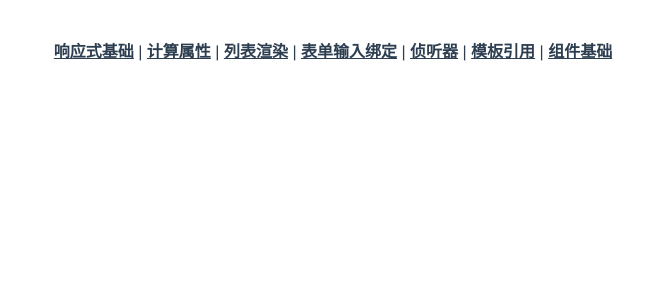
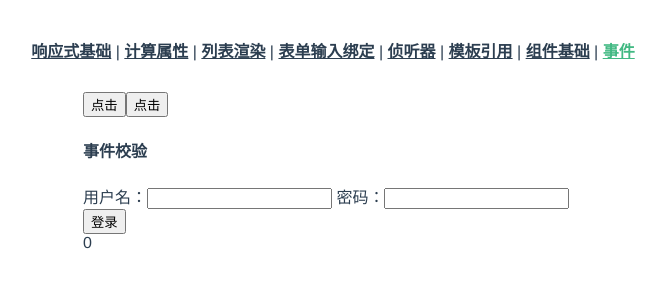
Before and after one commit to tuao525/my-demo-vue3, a Vue app: page /incidentView in a window 1280 px wide. Shown: the top 300 px of the page, without its empty margins (307-973 px from the left). Built offline with nearby package versions, Linux system fonts and the light colour scheme.

Commit message:
feat: 事件

```diff
--- a/src/App.vue
+++ b/src/App.vue
@@ -6,7 +6,8 @@
     <router-link to="/formInBind">表单输入绑定</router-link> |
     <router-link to="/watchDemo">侦听器</router-link> |
     <router-link to="/templeteReference">模板引用</router-link> |
-    <router-link to="/componentBasis">组件基础</router-link>
+    <router-link to="/componentBasis">组件基础</router-link> |
+    <router-link to="/incidentView">事件</router-link>
   </nav>
   <router-view/>
 </template>
--- a/src/router/index.js
+++ b/src/router/index.js
@@ -3,7 +3,7 @@
  * @email: 2250467773@qq.com
  * @Date: 2023-05-06 15:09:54
  * @LastEditors: Do not edit
- * @LastEditTime: 2023-11-14 15:58:15
+ * @LastEditTime: 2023-11-15 10:15:08
  */
 import { createRouter, createWebHistory } from 'vue-router'
 
@@ -42,6 +42,11 @@ const routes = [
     path: '/componentBasis',
     name: 'componentBasis',
     component: () => import('../views/ComponentBasis.vue')
+  },
+  {
+    path: '/incidentView',
+    name: 'incidentView',
+    component: () => import('../views/IncidentView.vue')
   }
 ]
 
--- /dev/null
+++ b/src/views/IncidentView.vue
@@ -0,0 +1,49 @@
+<!--
+ * @Author: 涂澳
+ * @email: 2250467773@qq.com
+ * @Date: 2023-11-09 10:55:32
+ * @LastEditors: Do not edit
+ * @LastEditTime: 2023-11-15 16:08:20
+-->
+<template>
+  <div class="home">
+    <div class="left">
+      <MyButton
+        @add-number="addNumber"
+        @click-me="console.log('click me')"
+        @submit-form="submitForm"
+      >
+    </MyButton>
+      {{ number }}
+    </div>
+  </div>
+</template>
+
+<script setup>
+import MyButton from './component/MyButton.vue'
+import { ref } from 'vue'
+const number = ref(0)
+
+const addNumber = (n) => {
+  number.value += n
+}
+
+const submitForm = (payload) => {
+  if (payload.userName === '' || payload.password === '') {
+    console.log('Submit failed: please input userName or password')
+    return
+  }
+  console.log(payload)
+}
+
+</script>
+<style lang="less">
+.home {
+  display: flex;
+  justify-content: center;
+}
+.left {
+  width: 500px;
+  text-align: left;
+}
+</style>
--- a/src/views/component/ComponentDemo.vue
+++ b/src/views/component/ComponentDemo.vue
@@ -3,7 +3,7 @@
  * @email: 2250467773@qq.com
  * @Date: 2023-11-09 10:55:25
  * @LastEditors: Do not edit
- * @LastEditTime: 2023-11-14 16:27:39
+ * @LastEditTime: 2023-11-15 10:05:48
 -->
 <template>
   <div class="home">
@@ -20,7 +20,20 @@
 <script setup>
 import { defineProps, defineEmits } from 'vue'
 // defineProps(['title'])
-const props = defineProps(['title', 'content', 'flag'])
+// const props = defineProps(['title', 'content', 'flag'])
+const props = defineProps({
+  title: {
+    type: String,
+    required: true
+  },
+  content: {
+    type: String
+  },
+  flag: {
+    type: Boolean,
+    default: false
+  }
+})
 // defineEmits(['addFontSize'])
 const emit = defineEmits(['addFontSize'])
 </script>
--- /dev/null
+++ b/src/views/component/MyButton.vue
@@ -0,0 +1,56 @@
+<!--
+ * @Author: 涂澳
+ * @email: 2250467773@qq.com
+ * @Date: 2023-11-09 10:55:25
+ * @LastEditors: Do not edit
+ * @LastEditTime: 2023-11-15 15:58:15
+-->
+<template>
+  <div class="home">
+    <div class="left">
+      <button @click="add">点击</button>
+      <button @click="$emit('click-me')">点击</button>
+
+      <h4>事件校验</h4>
+      用户名：<input type="text" v-model="userName">
+      密码：<input type="text" v-model="password">
+      <button @click="submit(userName,password)">登录</button>
+    </div>
+  </div>
+</template>
+
+<script setup>
+import { defineEmits, ref } from 'vue'
+const emit = defineEmits({
+  'add-number': null,
+  'submit-form': ({ userName, password }) => {
+    if (userName !== '' && password !== '') {
+      console.log('true')
+      return true
+    } else {
+      console.log('please input userName or password')
+      return false
+    }
+  }
+})
+
+const userName = ref('')
+const password = ref('')
+
+const add = () => {
+  emit('add-number', 1)
+}
+const submit = (userName, password) => {
+  emit('submit-form', { userName, password })
+}
+</script>
+<style lang="less">
+.home {
+  display: flex;
+  justify-content: center;
+}
+.left {
+  width: 500px;
+  text-align: left;
+}
+</style>
```
